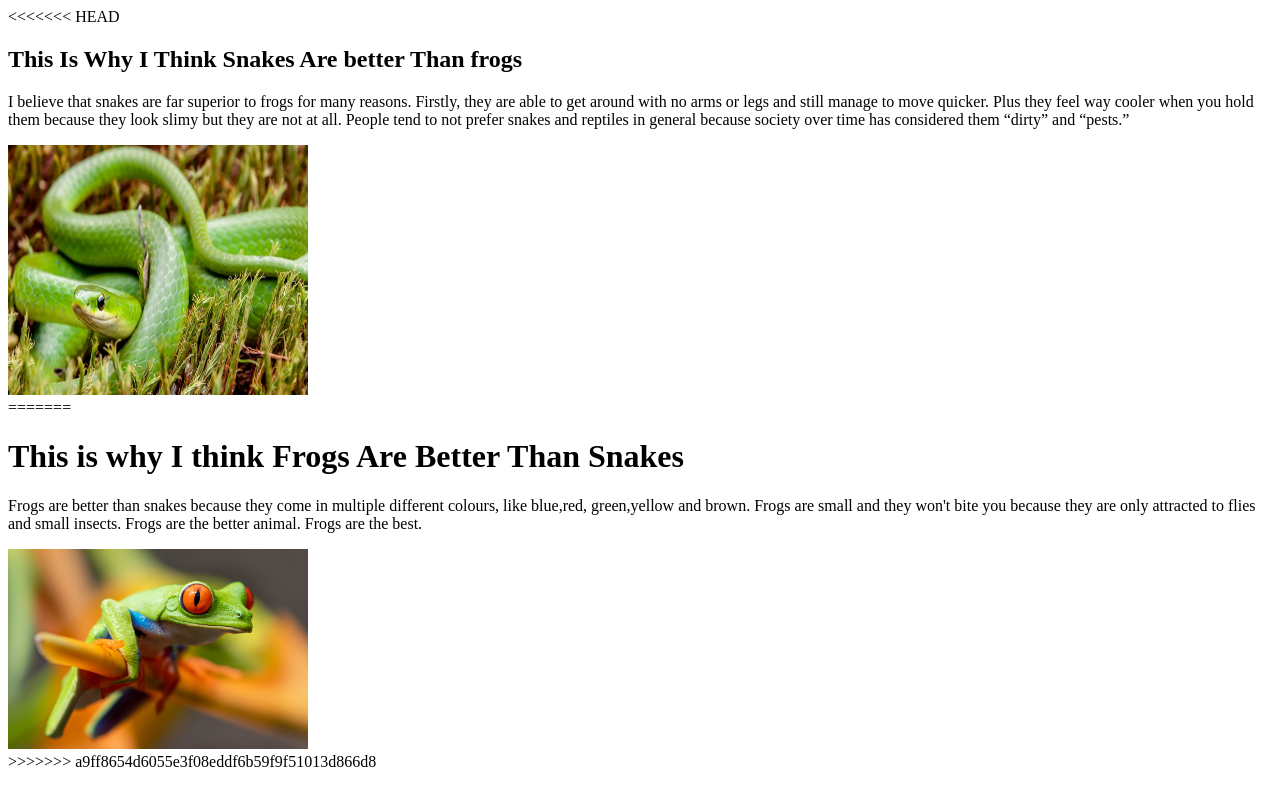
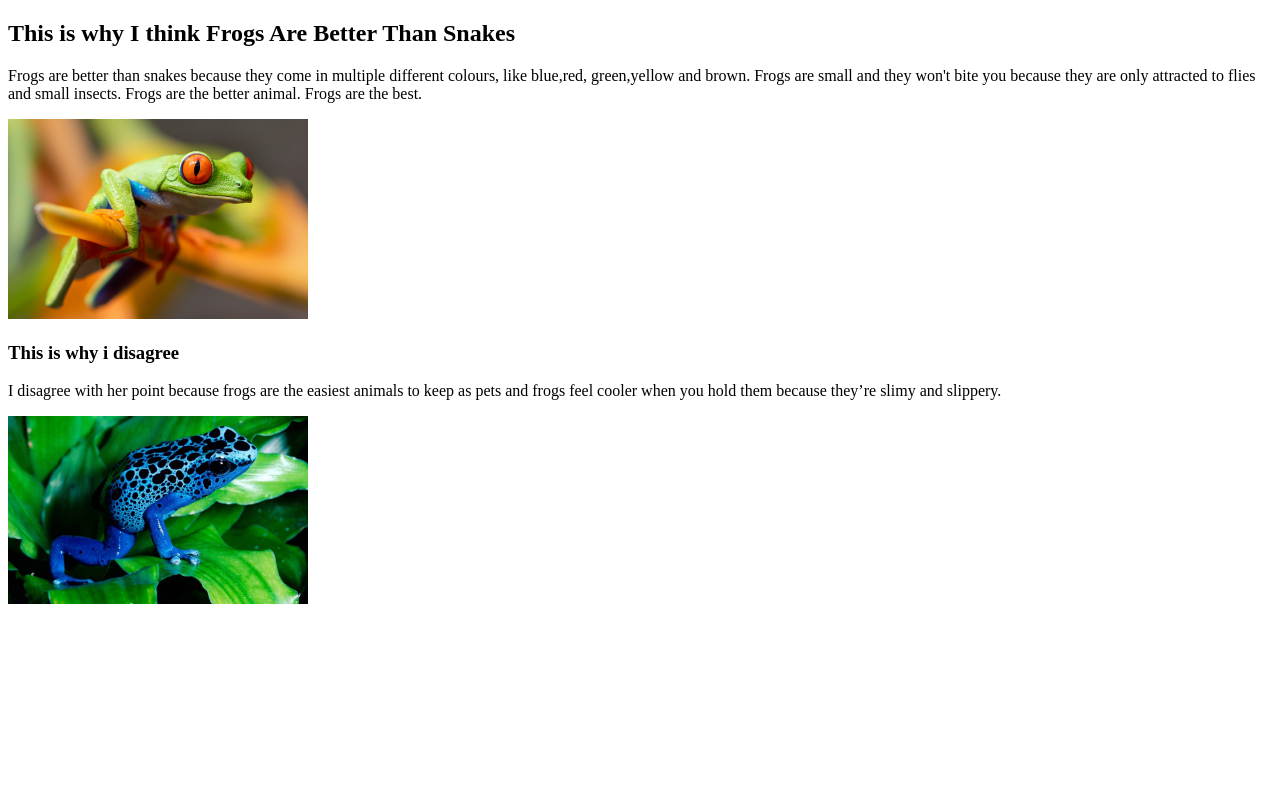
Before and after one commit to vanessa1evangelista/vanessa_and_lidiya_midterm, a plain HTML site: page index.html in a window 1280 px wide. Drawn offline with Linux system fonts and the light colour scheme.

Commit message:
added new frog and paragraph

```diff
--- a/index.html
+++ b/index.html
@@ -6,32 +6,19 @@
     <meta name="viewport" content="width=device-width, initial-scale=1.0">
     <title>Are Frogs Better Than Snakes</title>
 </head>
-<<<<<<< HEAD
-<body>
-
- <section>
-    <header>
-<h1>This Is Why I Think Snakes Are better Than frogs</h1>
-
-<p> I believe that snakes are far superior to frogs for many reasons. Firstly, they are able to get around with no arms or legs and still manage to move quicker. Plus they feel way cooler when you hold them because they look slimy but they are not at all. People tend to not prefer snakes and reptiles in general because society over time has considered them “dirty” and “pests.”
-</p>
-</header>
-<img src="images/greensnake.jpeg" alt="greensnake" width="300" height="250">
- </section>
-
-
-
-
-=======
+<section>
 <h1> This is why I think Frogs Are Better Than Snakes</h1>
     <header>
        <p> Frogs are better than snakes because they come in multiple different colours, like blue,red, green,yellow and brown. Frogs are small and they won't bite you because they are only attracted to flies and small insects. Frogs are the better animal. Frogs are the best.</p>
        <img src="images/treefrog.jpeg" alt="frog" width="300" heigh="250">
 
     </header>
-
+</section>
  <body>
-
->>>>>>> a9ff8654d6055e3f08eddf6b59f9f51013d866d8
+    <section>
+    <h3>This is why i disagree</h3>
+    <p>I disagree with her point because frogs are the easiest animals to keep as pets and frogs feel cooler when you hold them because they’re slimy and slippery. </p>
+    <img src="images/bluefrog.webp" alt="blue frog" width="300" heigh="250">
+    </section>
 </body>
 </html>
```
Also changed, not shown: images/bluefrog.webp (added), 1 other file.
